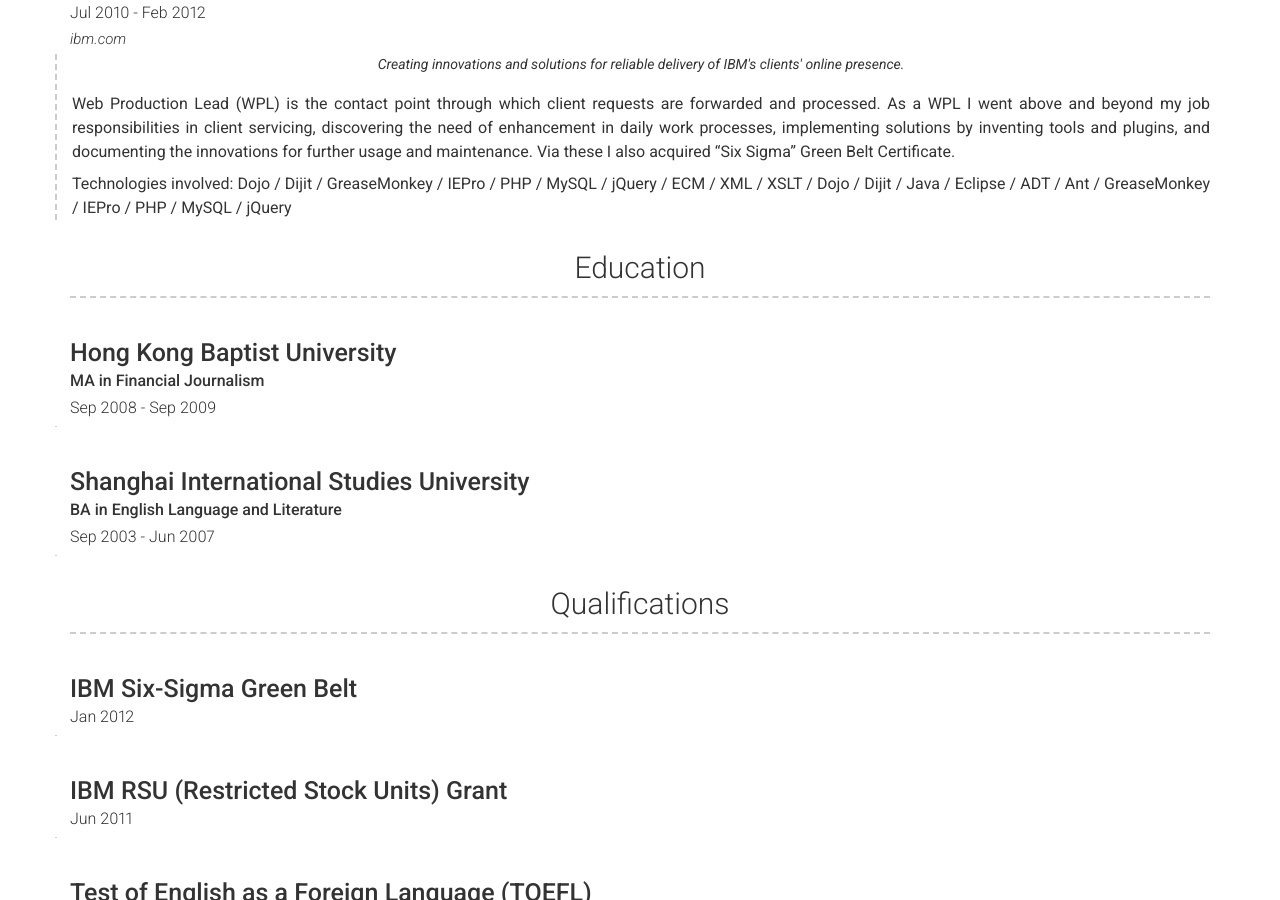
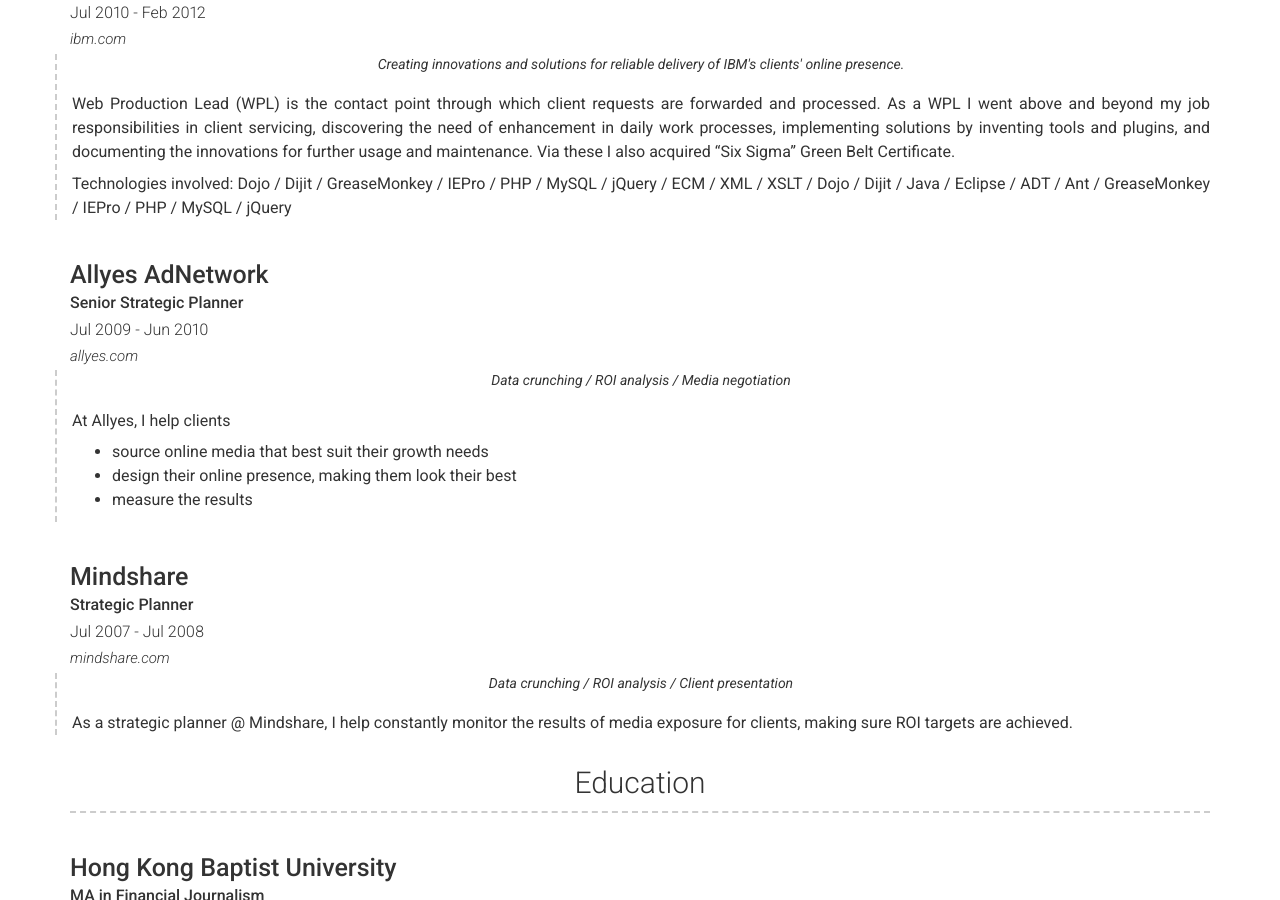
Before and after one commit to will-hk/will-hk.github.io, a Jekyll site: the page built from index.md, in a window 1280 px wide and 900 px high, scrolled down 4323 px. Built offline with Jekyll 4.4.1, drawn with Linux system fonts in a browser that asks for light colours; nearby versions of some CDN libraries.

Commit message:
add media exp

```diff
--- a/_config.yml
+++ b/_config.yml
@@ -229,6 +229,31 @@ content:
 
           Technologies involved: Dojo / Dijit / GreaseMonkey / IEPro / PHP / MySQL / jQuery / ECM / XML / XSLT / Dojo / Dijit / Java / Eclipse / ADT / Ant / GreaseMonkey / IEPro / PHP / MySQL / jQuery
 
+      - layout: top
+        title: Allyes AdNetwork
+        link: allyes.com
+        # link_text: boringcompany.com
+        sub_title: Senior Strategic Planner
+        caption: Jul 2009 - Jun 2010
+        quote: >
+          Data crunching / ROI analysis / Media negotiation
+        description: | # this will include new lines to allow paragraphs
+          At Allyes, I help clients
+          - source online media that best suit their growth needs
+          - design their online presence, making them look their best
+          - measure the results
+
+      - layout: top
+        title: Mindshare
+        link: mindshare.com
+        # link_text: boringcompany.com
+        sub_title: Strategic Planner
+        caption: Jul 2007 - Jul 2008
+        quote: >
+          Data crunching / ROI analysis / Client presentation
+        description: | # this will include new lines to allow paragraphs
+          As a strategic planner @ Mindshare, I help constantly monitor the results of media exposure for clients, making sure ROI targets are achieved.
+
   - title: Education # Title for the section
     layout: list # Type of content section (list/text)
     content:
```
